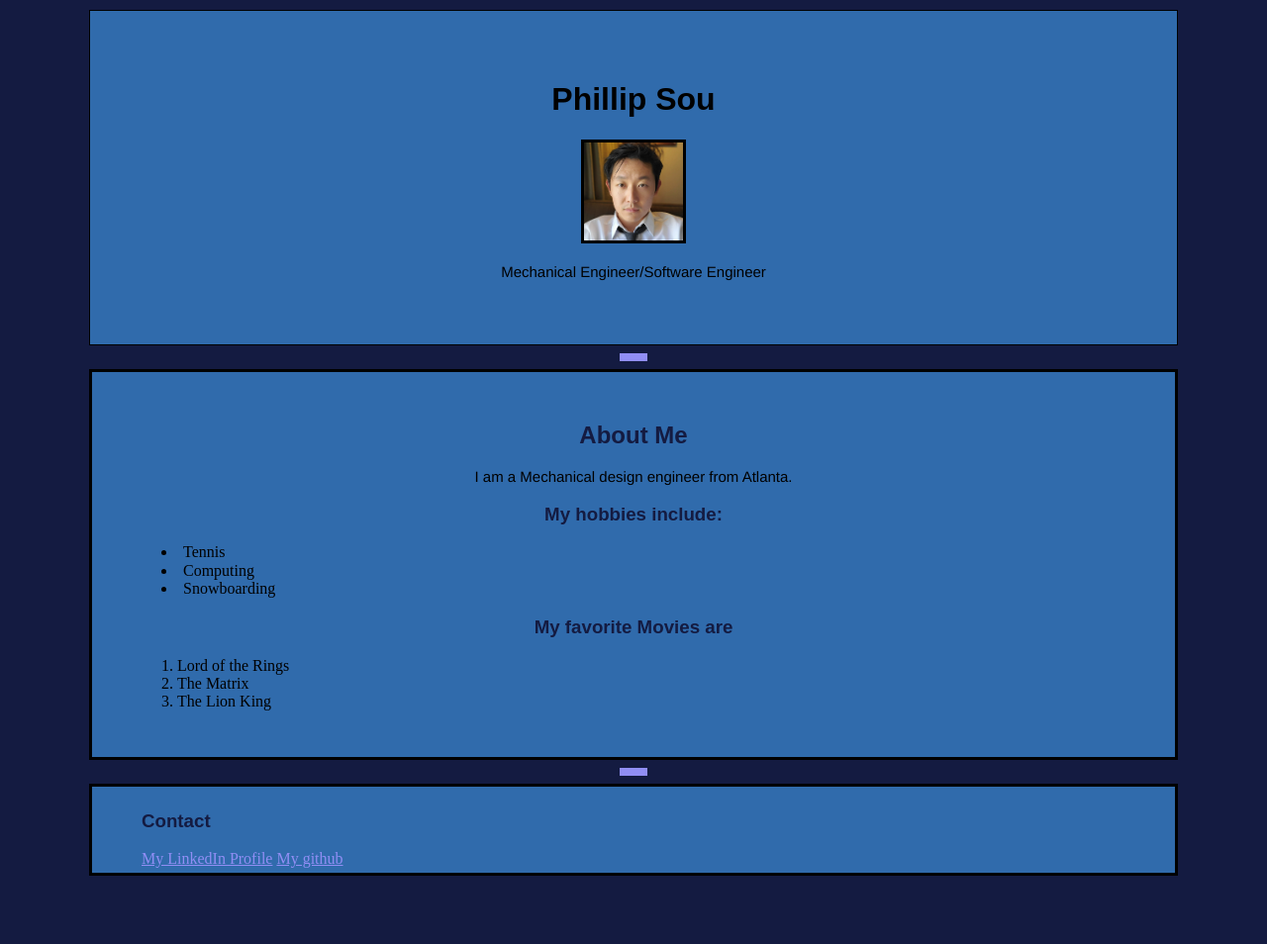
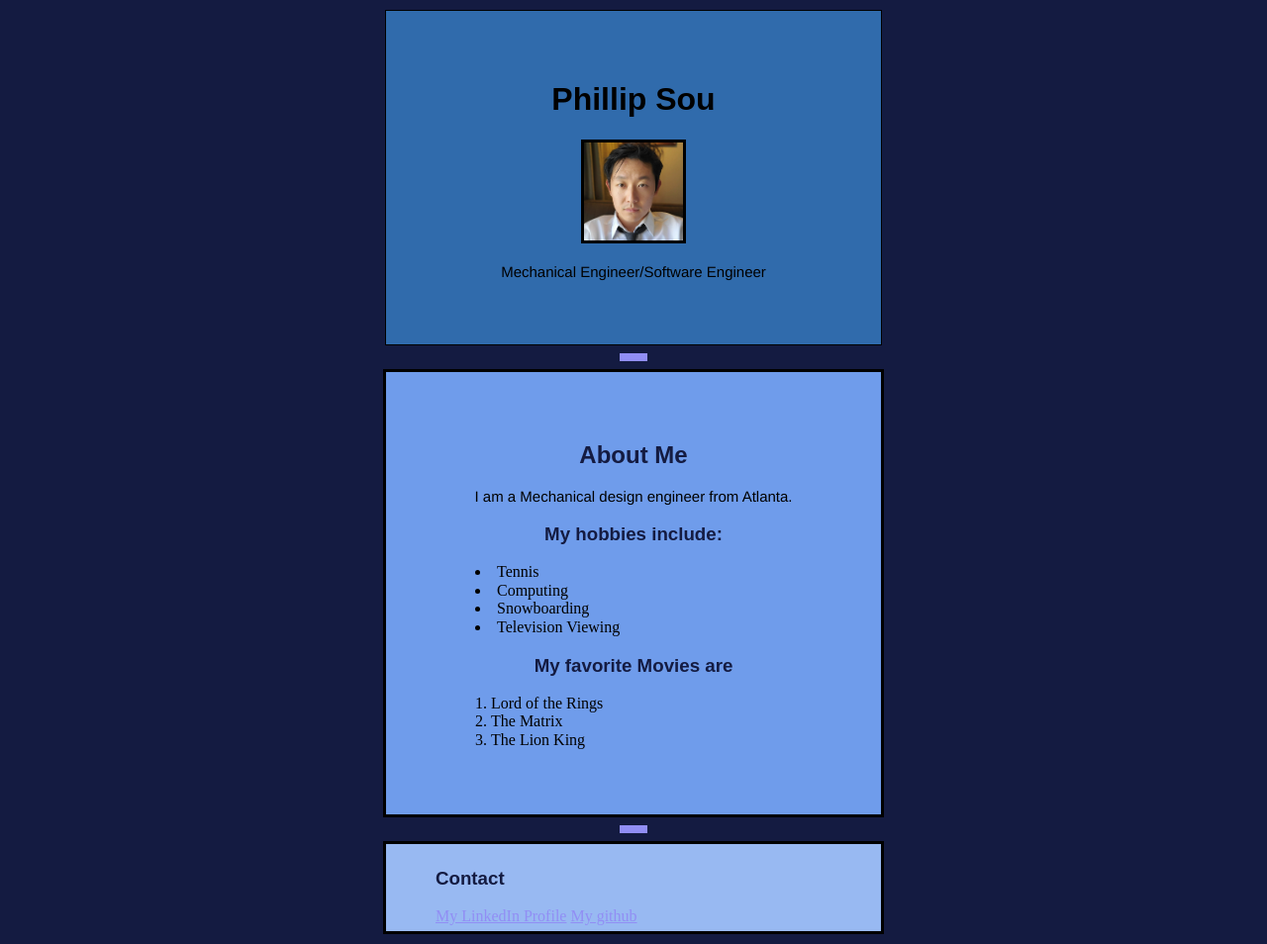
Before and after one commit to phillysoo/Portfolio-Phillip, a plain HTML site: page index.html in a window 1280 px wide. Shown: the whole page at 99% size. Before the commit the page ends 895 px from the top, so only its background shows below. Drawn offline with nearby package versions, Linux system fonts and the light colour scheme.

Commit message:
Version 4
Debugging

```diff
--- a/index.html
+++ b/index.html
@@ -25,6 +25,7 @@
           <li>Tennis</li>
           <li>Computing</li>
           <li>Snowboarding</li>
+          <li>Television Viewing</li>
           </ul>
           <h3>My favorite Movies are</h3>
         <ol>
--- a/style.css
+++ b/style.css
@@ -8,7 +8,8 @@ body{
 }
 
 header{
-  margin:1000;
+  margin:auto;
+  width:400px;
   padding: 50px;
   background-color:#306BAC;
   text-align:center;
@@ -17,10 +18,10 @@ header{
 }
 /*containing the main elements*/
 article{
-  width:auto;
+  width:400px;
   margin: auto;
-  padding: 30px;
-  background-color:#306BAC;
+  padding: 50px;
+  background-color:#6F9CEB;
   text-align:center;
 }
 /* add styles to the horizontal rulers*/
@@ -32,11 +33,11 @@ body hr{
 }
 /*boxing the footer*/
 footer{
-  width:auto;
+  width:400px;
   margin:auto;
   padding: 5px 50px;
   text-align: left;
-  background-color:#306bac;
+  background-color:#98B9F2;
 }
 
 /*set font style for two headers.*/
```
